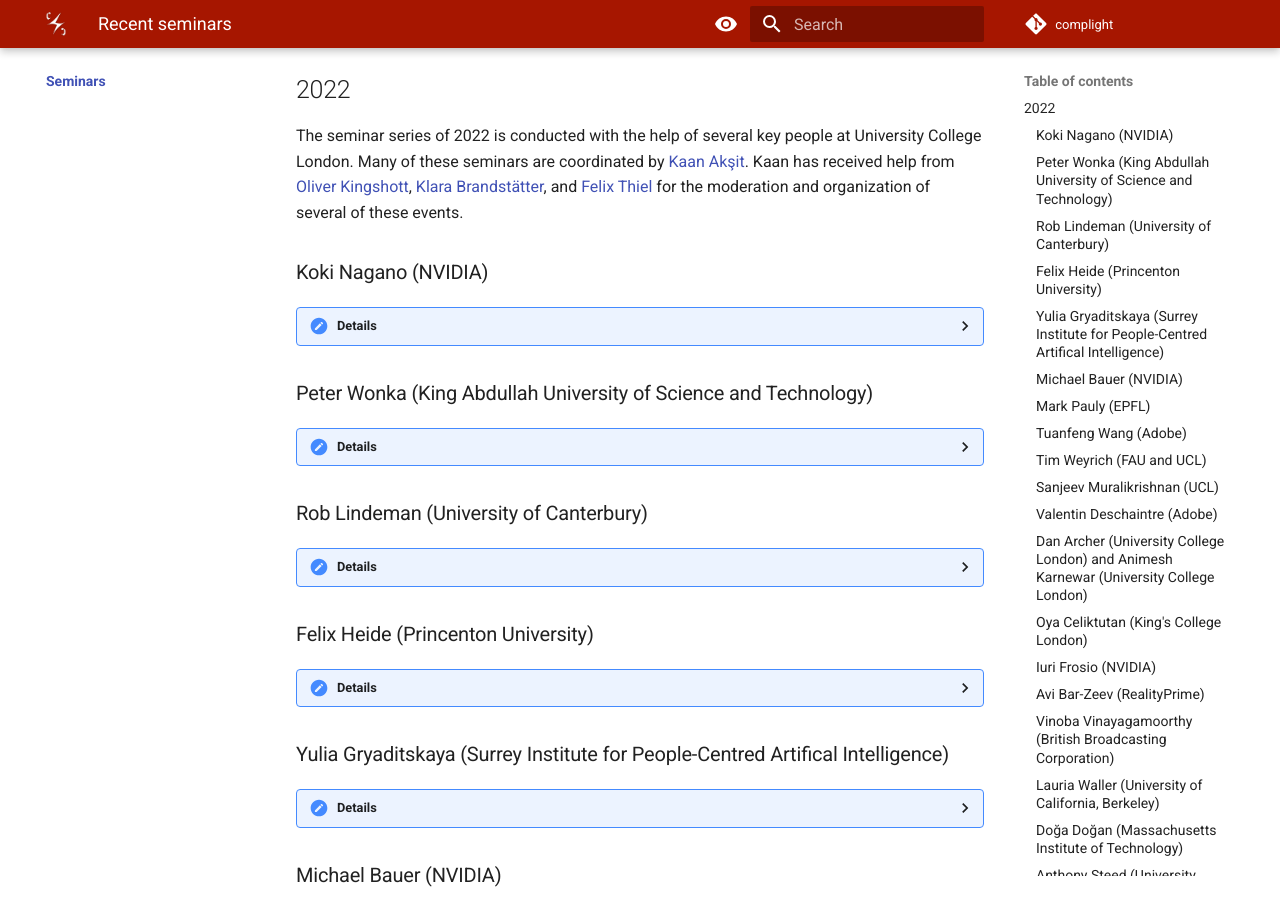
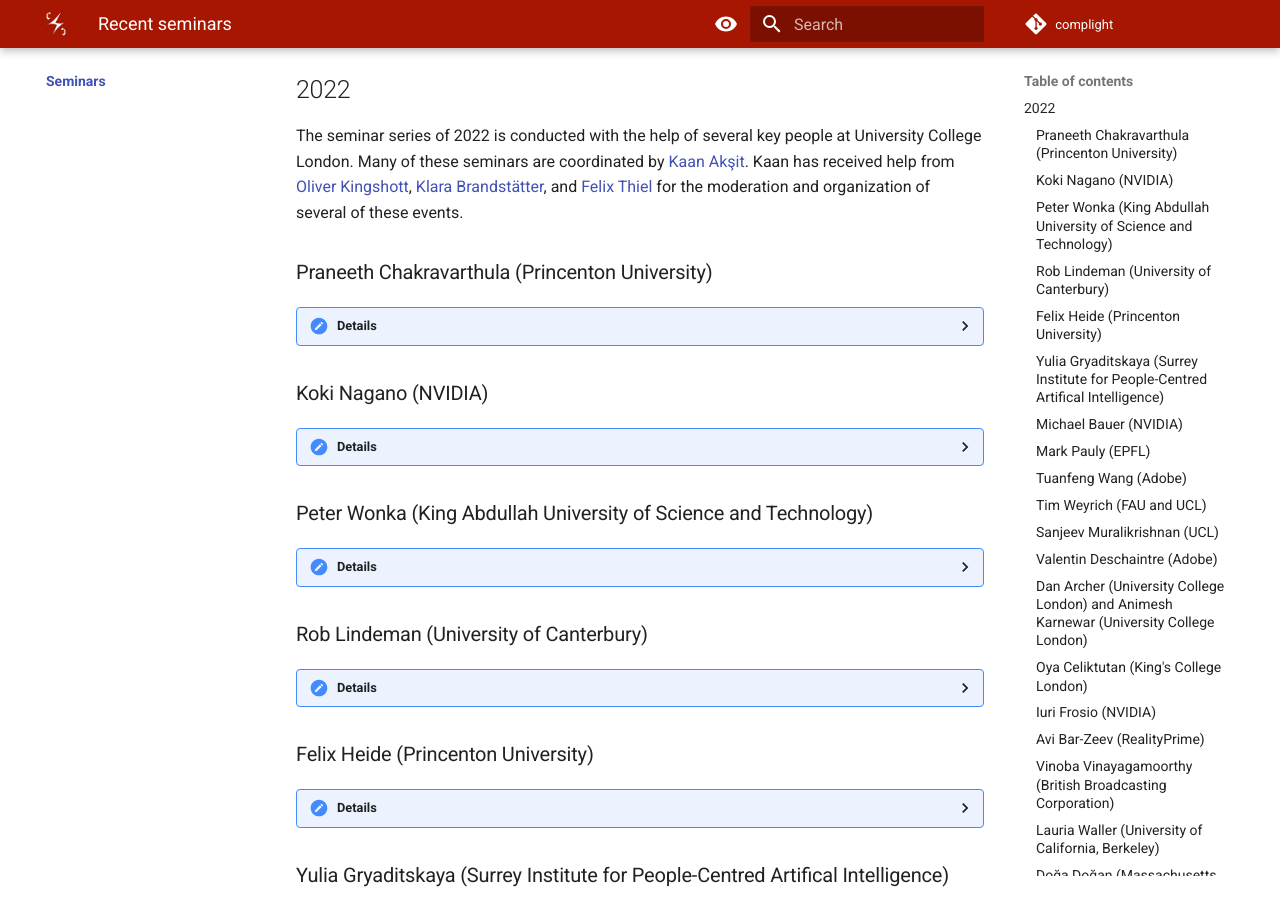
Before and after one commit to complight/complight.github.io, an MkDocs documentation site: the page built from docs/seminars/index.md, in a window 1280 px wide and 900 px high, scrolled down 443 px. Built offline with MkDocs 1.6.1 and Material for MkDocs 9.7.7, drawn with Linux system fonts in a browser that asks for light colours.

Commit message:
Updating seminars page.

```diff
--- a/docs/seminars/index.md
+++ b/docs/seminars/index.md
@@ -10,6 +10,17 @@ Overall, seminars are a blend of internal and external presenters.
 The seminar series of 2022 is conducted with the help of several key people at University College London.
 Many of these seminars are coordinated by [Kaan Akşit](https://kaanaksit.com).
 Kaan has received help from [Oliver Kingshott](http://oliver.kingshott.com/), [Klara Brandstätter](https://www.linkedin.com/in/klara-brandst%C3%A4tter-79b72820b?lipi=urn%3Ali%3Apage%3Ad_flagship3_profile_view_base_contact_details%3BxbCdu1E4RmWqTPAsdCipMw%3D%3D), and [Felix Thiel](https://www.linkedin.com/in/felix-thiel-97a22215a?lipi=urn%3Ali%3Apage%3Ad_flagship3_profile_view_base_contact_details%3BGgHpsDNOTWeGPFWcUC5M6A%3D%3D) for the moderation and organization of several of these events.
+
+### Praneeth Chakravarthula (Princenton University)
+??? Details
+    **Date:**
+    27th OctoberSeptember 2022
+
+    **Presenter:** Praneeth Chakravarthula, Research Scholar at Princenton University
+
+    **Title:** The Present Developments and Future Challenges of Holographic Near-Eye Displays
+
+    **Watch:** [Recording (Password protected)](https://liveuclac-my.sharepoint.com/:v:/g/personal/ucackak_ucl_ac_uk/ETJatVqxrzRNlA6ZU0FxCsQBufk5K7ekzF1LDEv9C8bs_A?e=aQuf5c)
 
 
 ### Koki Nagano (NVIDIA)
```
